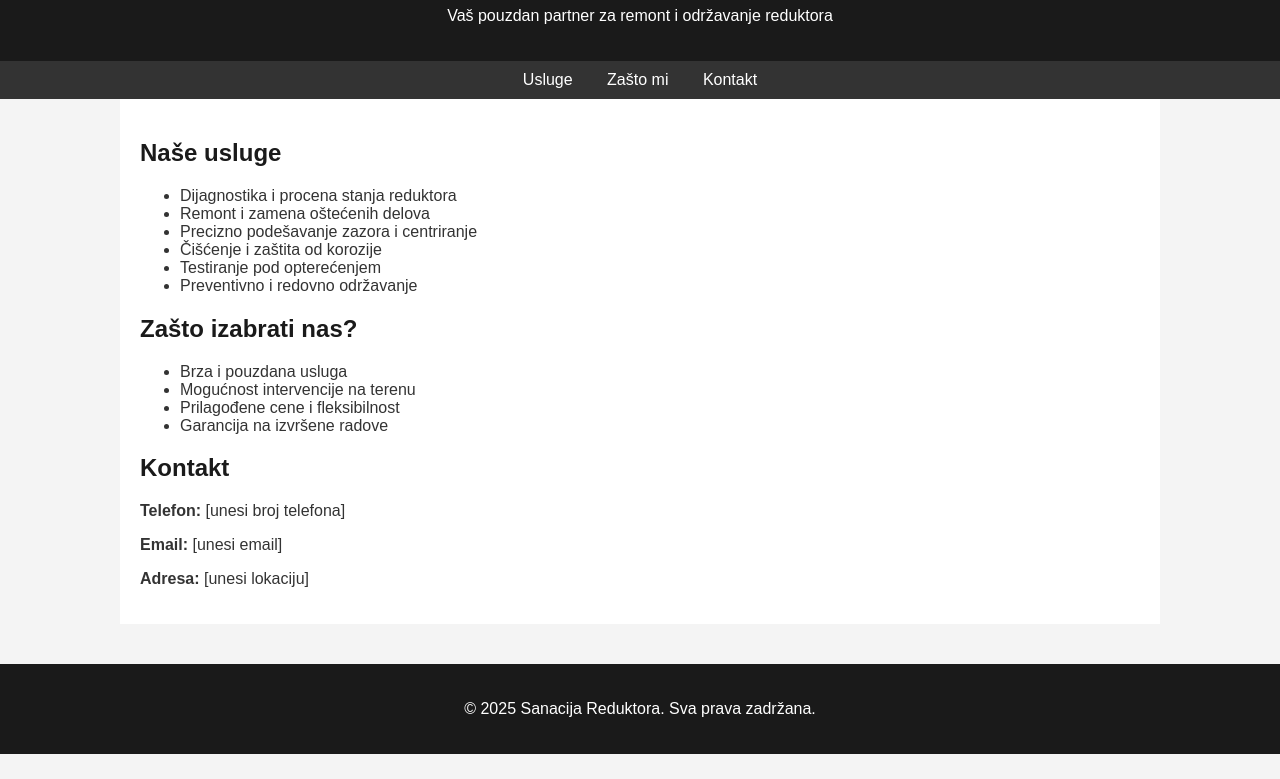
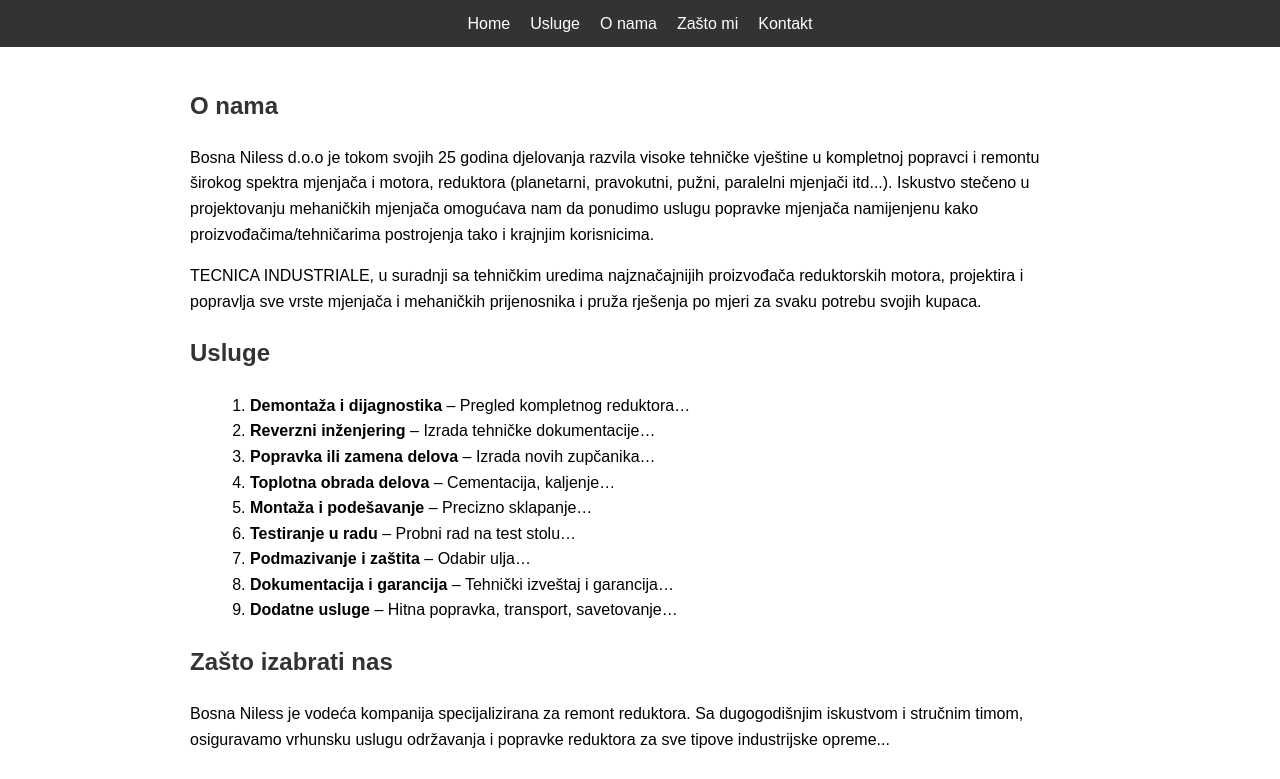
Before and after one commit to cenu1122/nileasbosna, a plain HTML site: page index.html in a window 1280 px wide. Shown: the part 93-872 px from the top of the page. Before the commit the page ends 847 px from the top, so only its background shows below. Drawn offline with Linux system fonts and the light colour scheme.

Commit message:
Add files via upload

```diff
--- a/index.html
+++ b/index.html
@@ -1,97 +1,67 @@
 <!DOCTYPE html>
-<html lang="sr">
+<html lang="hr">
 <head>
   <meta charset="UTF-8">
-  <meta name="viewport" content="width=device-width, initial-scale=1.0">
-  <title>Sanacija Reduktora</title>
+  <title>Bosna Niless</title>
+  <meta name="viewport" content="width=device-width,initial-scale=1">
   <style>
-    body {
-      font-family: Arial, sans-serif;
-      margin: 0;
-      padding: 0;
-      background-color: #f4f4f4;
-      color: #333;
-    }
-    header {
-      background-color: #1a1a1a;
-      color: white;
-      padding: 20px 0;
-      text-align: center;
-    }
-    nav {
-      background: #333;
-      color: white;
-      padding: 10px;
-      text-align: center;
-    }
-    nav a {
-      color: white;
-      margin: 0 15px;
-      text-decoration: none;
-    }
-    .container {
-      max-width: 1000px;
-      margin: auto;
-      padding: 20px;
-      background: white;
-    }
-    h2 {
-      color: #1a1a1a;
-    }
-    footer {
-      background: #1a1a1a;
-      color: white;
-      text-align: center;
-      padding: 20px 0;
-      margin-top: 40px;
-    }
+    body { font-family: Arial, sans-serif; margin: 0; padding: 0; line-height: 1.6; }
+    header, footer { background: #333; color: #fff; padding: 10px; text-align: center; }
+    nav a { color: #fff; margin: 0 10px; text-decoration: none; }
+    .container { padding: 20px; max-width: 900px; margin: auto; }
+    h1, h2, h3 { color: #333; }
+    .services { margin-top: 20px; }
+    .services ol { margin-left: 20px; }
+    .contact { background: #f2f2f2; padding: 20px; margin-top: 30px; }
+    .contact p { margin: 5px 0; }
   </style>
 </head>
 <body>
+
 <header>
-    <h1>Sanacija Reduktora</h1>
-    <p>Vaš pouzdan partner za remont i održavanje reduktora</p>
+  <h1>Bosna Niless</h1>
+  <nav><a href="#">Home</a><a href="#">Usluge</a><a href="#">O nama</a><a href="#">Zašto mi</a><a href="#">Kontakt</a></nav>
 </header>
 
-  <nav>
-    <a href="#usluge">Usluge</a>
-    <a href="#zasto">Zašto mi</a>
-    <a href="#kontakt">Kontakt</a>
-  </nav>
-
 <div class="container">
-    <section id="usluge">
-      <h2>Naše usluge</h2>
-      <ul>
-        <li>Dijagnostika i procena stanja reduktora</li>
-        <li>Remont i zamena oštećenih delova</li>
-        <li>Precizno podešavanje zazora i centriranje</li>
-        <li>Čišćenje i zaštita od korozije</li>
-        <li>Testiranje pod opterećenjem</li>
-        <li>Preventivno i redovno održavanje</li>
-      </ul>
+  <section>
+    <h2>O nama</h2>
+    <p>Bosna Niless d.o.o je tokom svojih 25 godina djelovanja razvila visoke tehničke vještine u kompletnoj popravci i remontu širokog spektra mjenjača i motora, reduktora (planetarni, pravokutni, pužni, paralelni mjenjači itd...). Iskustvo stečeno u projektovanju mehaničkih mjenjača omogućava nam da ponudimo uslugu popravke mjenjača namijenjenu kako proizvođačima/tehničarima postrojenja tako i krajnjim korisnicima.</p>
+    <p>TECNICA INDUSTRIALE, u suradnji sa tehničkim uredima najznačajnijih proizvođača reduktorskih motora, projektira i popravlja sve vrste mjenjača i mehaničkih prijenosnika i pruža rješenja po mjeri za svaku potrebu svojih kupaca.</p>
   </section>
 
-    <section id="zasto">
-      <h2>Zašto izabrati nas?</h2>
-      <ul>
-        <li>Brza i pouzdana usluga</li>
-        <li>Mogućnost intervencije na terenu</li>
-        <li>Prilagođene cene i fleksibilnost</li>
-        <li>Garancija na izvršene radove</li>
-      </ul>
+  <section class="services">
+    <h2>Usluge</h2>
+    <ol>
+      <li><strong>Demontaža i dijagnostika</strong> – Pregled kompletnog reduktora…</li>
+      <li><strong>Reverzni inženjering</strong> – Izrada tehničke dokumentacije…</li>
+      <li><strong>Popravka ili zamena delova</strong> – Izrada novih zupčanika…</li>
+      <li><strong>Toplotna obrada delova</strong> – Cementacija, kaljenje…</li>
+      <li><strong>Montaža i podešavanje</strong> – Precizno sklapanje…</li>
+      <li><strong>Testiranje u radu</strong> – Probni rad na test stolu…</li>
+      <li><strong>Podmazivanje i zaštita</strong> – Odabir ulja…</li>
+      <li><strong>Dokumentacija i garancija</strong> – Tehnički izveštaj i garancija…</li>
+      <li><strong>Dodatne usluge</strong> – Hitna popravka, transport, savetovanje…</li>
+    </ol>
   </section>
 
-    <section id="kontakt">
+  <section>
+    <h2>Zašto izabrati nas</h2>
+    <p>Bosna Niless je vodeća kompanija specijalizirana za remont reduktora. Sa dugogodišnjim iskustvom i stručnim timom, osiguravamo vrhunsku uslugu održavanja i popravke reduktora za sve tipove industrijske opreme... </p>
+  </section>
+
+  <section class="contact">
     <h2>Kontakt</h2>
-      <p><strong>Telefon:</strong> [unesi broj telefona]</p>
-      <p><strong>Email:</strong> [unesi email]</p>
-      <p><strong>Adresa:</strong> [unesi lokaciju]</p>
+    <p><strong>Adresa:</strong> Bosna Srebrena bb, Branilaca Bosne bb, 75300 Lukavac</p>
+    <p><strong>Telefon:</strong> +387-62635887</p>
+    <p><strong>Email:</strong> bosnaniless@bihnet.ba</p>
+    <p><strong>Radno vreme:</strong> Mon–Fri 08:00–19:00</p>
   </section>
 </div>
 
 <footer>
-    <p>&copy; 2025 Sanacija Reduktora. Sva prava zadržana.</p>
+  <p>&copy; 2025 Bosna Niless. Powered by SITE123.</p>
 </footer>
+
 </body>
 </html>
```
Lines whose indentation alone changed are shown as unchanged.
